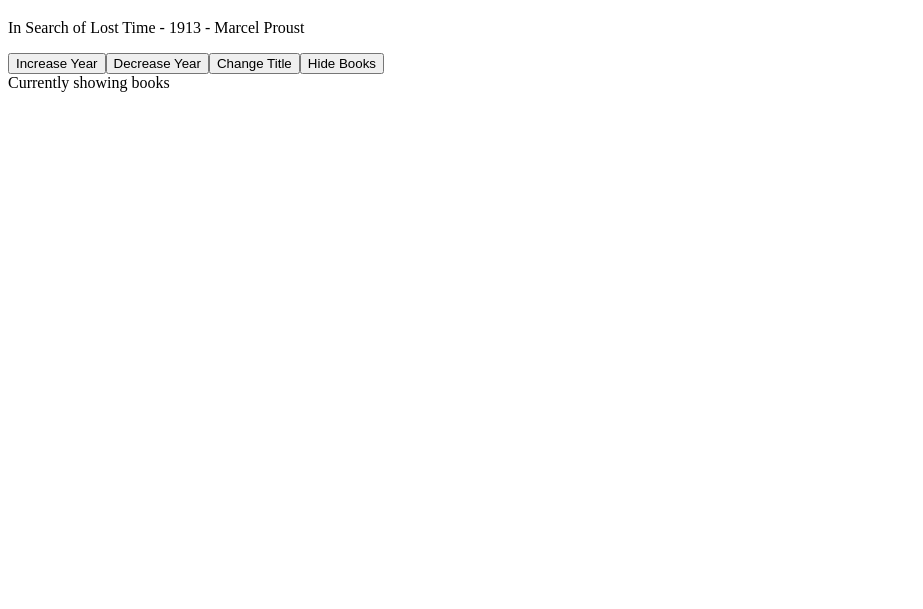
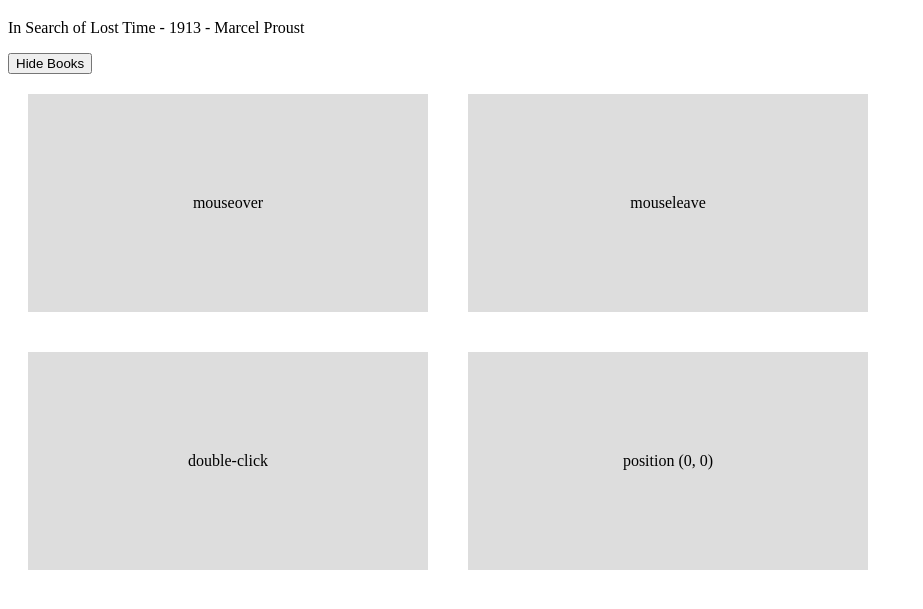
Before and after one commit to elvan/favorite-books-app-vue-basics, a plain HTML site: page index.html in a window 1280 px wide. Shown: the part 61-670 px from the top of the page, without its empty margins (0-923 px from the left). Drawn offline with nearby package versions, Linux system fonts and the light colour scheme.

Commit message:
other mouse events

```diff
--- a/app.js
+++ b/app.js
@@ -7,6 +7,8 @@ const app = Vue.createApp({
       title: 'In Search of Lost Time',
       author: 'Marcel Proust',
       year: '1913',
+      offsetX: 0,
+      offsetY: 0,
     };
   },
 
@@ -26,6 +28,19 @@ const app = Vue.createApp({
     toggleShowBooks() {
       this.showBooks = !this.showBooks;
     },
+
+    handleEvent($event, data) {
+      console.log($event);
+
+      if (data) {
+        console.log(data);
+      }
+    },
+
+    handleMouseMove($event) {
+      this.offsetX = $event.offsetX;
+      this.offsetY = $event.offsetY;
+    },
   },
 });
 
--- a/index.html
+++ b/index.html
@@ -5,6 +5,17 @@
     <meta http-equiv="X-UA-Compatible" content="IE=edge" />
     <meta name="viewport" content="width=device-width, initial-scale=1.0" />
     <title>The Greatest Books of All Time</title>
+    <style>
+      .box {
+        padding: 100px 0;
+        width: 400px;
+        text-align: center;
+        background-color: #ddd;
+        margin: 20px;
+        display: inline-block;
+      }
+
+    </style>
     <script
       src="https://unpkg.com/vue@3.2.29/dist/vue.global.js"
       defer></script>
@@ -20,16 +31,17 @@
         <p>{{ title }} - {{ year }} - {{ author }}</p>
       </div>
 
-      <button v-on:click="increase()">Increase Year</button>
-      <button v-on:click="decrease()">Decrease Year</button>
+      <div>
+        <button @click="toggleShowBooks()">
+          <span v-if="showBooks">Hide Books</span>
+          <span v-else>Show Books</span>
+        </button>
+      </div>
 
-      <button @click="changeTitle('Ulysses')">Change Title</button>
-      <button @click="toggleShowBooks()">
-        <span v-if="showBooks">Hide Books</span>
-        <span v-else>Show Books</span>
-      </button>
-
-      <div v-show="showBooks">Currently showing books</div>
+      <div class="box" @mouseover="handleEvent($event, 5)">mouseover</div>
+      <div class="box" @mouseleave="handleEvent">mouseleave</div>
+      <div class="box" @dblclick="handleEvent">double-click</div>
+      <div class="box" @mousemove="handleMouseMove">position ({{ offsetX }}, {{ offsetY }})</div>
     </div>
   </body>
 </html>
```
